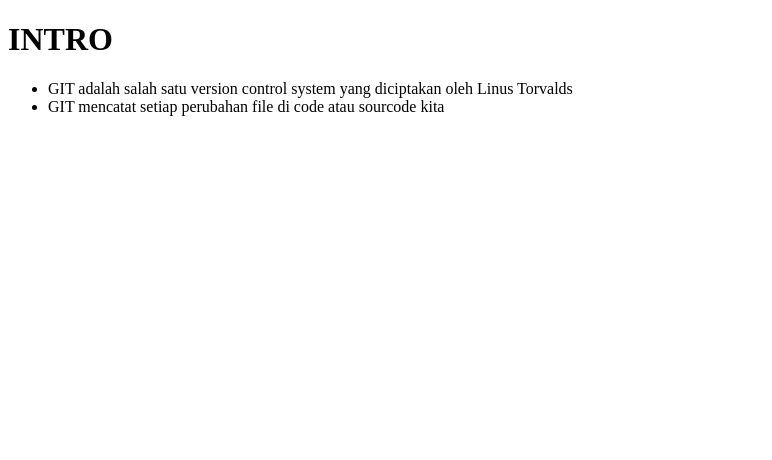
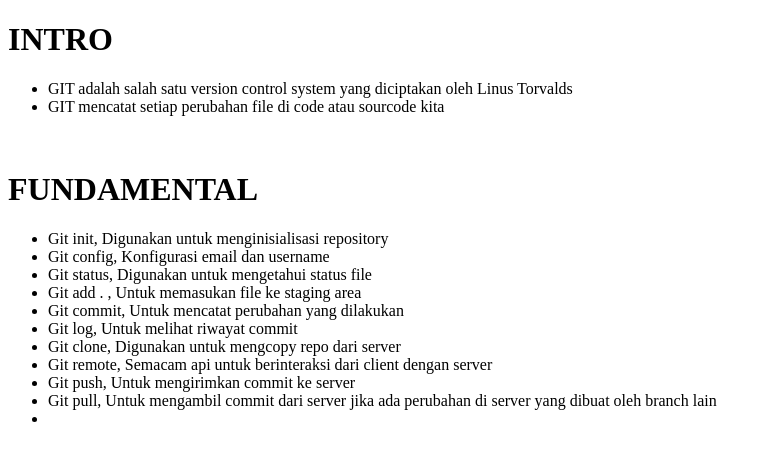
Before and after one commit to drickoez/tugas-git, a plain HTML site: page index.html in a window 1280 px wide. Shown: the whole page, without its empty margins (0-772 px from the left). Drawn offline with Linux system fonts and the light colour scheme.

Commit message:
add fundamental

```diff
--- a/index.html
+++ b/index.html
@@ -15,5 +15,25 @@
       </li>
       <li>GIT mencatat setiap perubahan file di code atau sourcode kita</li>
     </ul>
+    <br />
+    <h1>FUNDAMENTAL</h1>
+    <ul>
+      <li>Git init, Digunakan untuk menginisialisasi repository</li>
+      <li>Git config, Konfigurasi email dan username</li>
+      <li>Git status, Digunakan untuk mengetahui status file</li>
+      <li>Git add . , Untuk memasukan file ke staging area</li>
+      <li>Git commit, Untuk mencatat perubahan yang dilakukan</li>
+      <li>Git log, Untuk melihat riwayat commit</li>
+      <li>Git clone, Digunakan untuk mengcopy repo dari server</li>
+      <li>
+        Git remote, Semacam api untuk berinteraksi dari client dengan server
+      </li>
+      <li>Git push, Untuk mengirimkan commit ke server</li>
+      <li>
+        Git pull, Untuk mengambil commit dari server jika ada perubahan di
+        server yang dibuat oleh branch lain
+      </li>
+      <li></li>
+    </ul>
   </body>
 </html>
```
